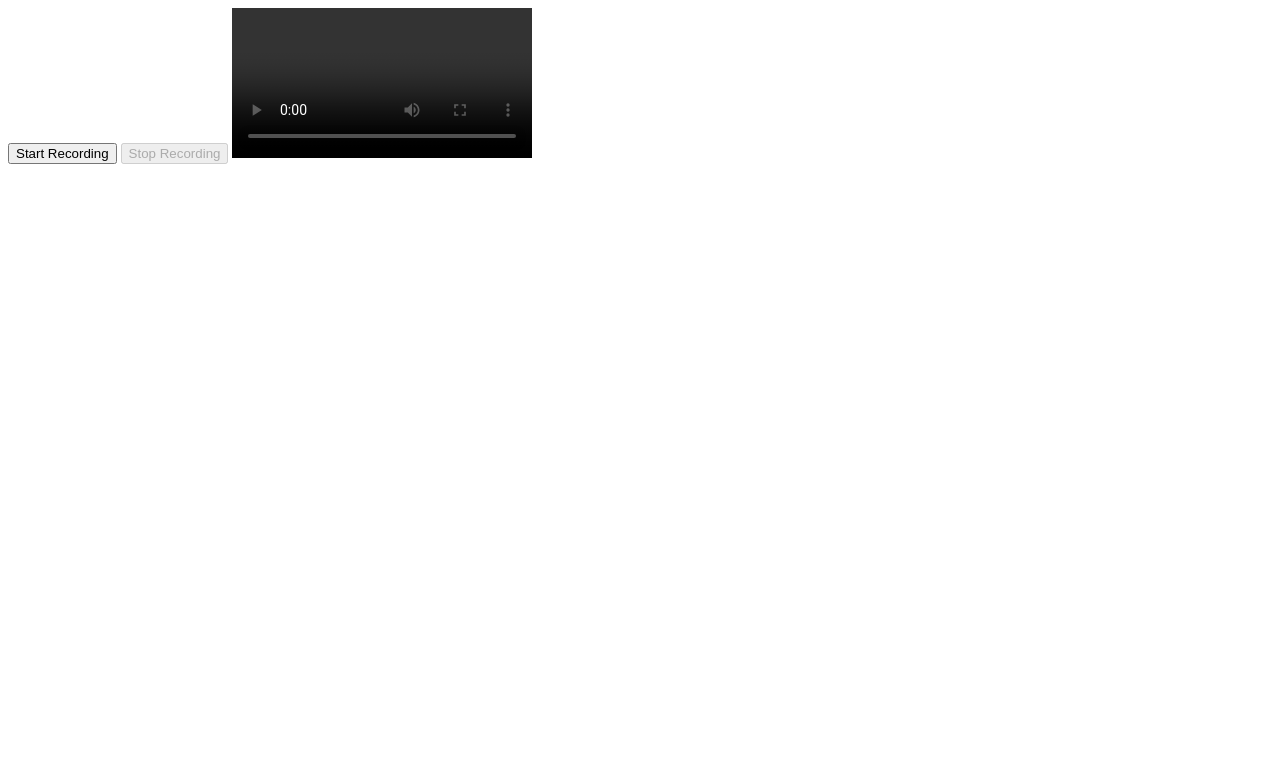
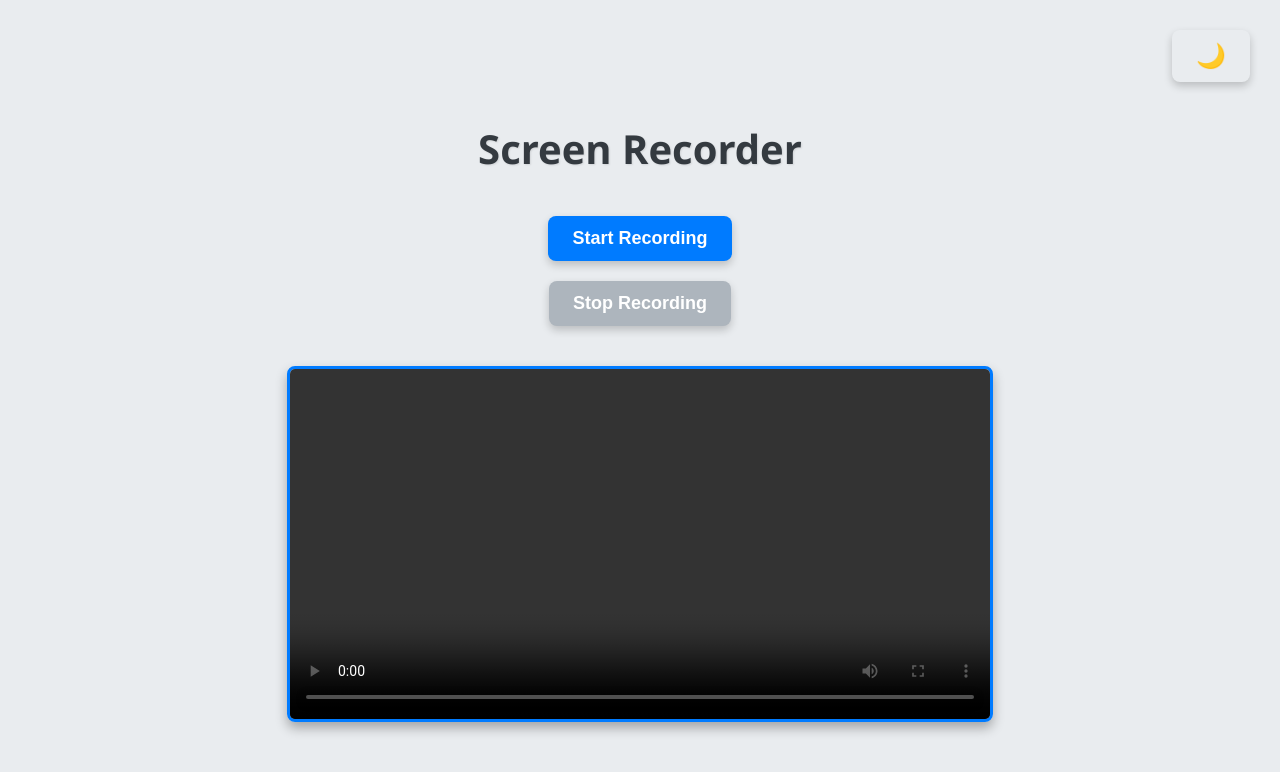
Before and after one commit to yigittcode/screen-recorder, a plain HTML site: page index.html in a window 1280 px wide. Drawn offline with Linux system fonts and the light colour scheme.

Commit message:
adding some styling

```diff
--- a/index.html
+++ b/index.html
@@ -4,49 +4,15 @@
   <meta charset="UTF-8">
   <meta name="viewport" content="width=device-width, initial-scale=1.0">
   <title>Screen Recorder</title>
+  <script src="./script.js" defer></script>
+  <link rel="stylesheet" href="style.css">
 </head>
 <body>
+  <h1>Screen Recorder</h1>
   <button id="startBtn">Start Recording</button>
   <button id="stopBtn" disabled>Stop Recording</button>
   <video id="recordedVideo" controls autoplay></video>
 
-  <script>
-    const startBtn = document.getElementById('startBtn');
-    const stopBtn = document.getElementById('stopBtn');
-    const recordedVideo = document.getElementById('recordedVideo');
-    let mediaRecorder;
-    let recordedChunks = [];
 
-    startBtn.addEventListener('click', async () => {
-      const stream = await navigator.mediaDevices.getDisplayMedia({
-        video: true,
-        audio: true
-      });
-      mediaRecorder = new MediaRecorder(stream);
-
-      mediaRecorder.ondataavailable = (event) => {
-        if (event.data.size > 0) {
-          recordedChunks.push(event.data);
-        }
-      };
-
-      mediaRecorder.onstop = () => {
-        const blob = new Blob(recordedChunks, { type: 'video/webm' });
-        const url = URL.createObjectURL(blob);
-        recordedVideo.src = url;
-        recordedChunks = [];
-      };
-
-      mediaRecorder.start();
-      startBtn.disabled = true;
-      stopBtn.disabled = false;
-    });
-
-    stopBtn.addEventListener('click', () => {
-      mediaRecorder.stop();
-      startBtn.disabled = false;
-      stopBtn.disabled = true;
-    });
-  </script>
 </body>
 </html>
--- /dev/null
+++ b/script.js
@@ -0,0 +1,47 @@
+const startBtn = document.getElementById('startBtn');
+const stopBtn = document.getElementById('stopBtn');
+const recordedVideo = document.getElementById('recordedVideo');
+let mediaRecorder;
+let recordedChunks = [];
+
+startBtn.addEventListener('click', async () => {
+    const stream = await navigator.mediaDevices.getDisplayMedia({
+        video: true,
+        audio: true
+    });
+    mediaRecorder = new MediaRecorder(stream);
+
+    mediaRecorder.ondataavailable = (event) => {
+        if (event.data.size > 0) {
+            recordedChunks.push(event.data);
+        }
+    };
+
+    mediaRecorder.onstop = () => {
+        const blob = new Blob(recordedChunks, { type: 'video/webm' });
+        const url = URL.createObjectURL(blob);
+        recordedVideo.src = url;
+        recordedChunks = [];
+    };
+
+    mediaRecorder.start();
+    startBtn.disabled = true;
+    stopBtn.disabled = false;
+});
+
+stopBtn.addEventListener('click', () => {
+    mediaRecorder.stop();
+    startBtn.disabled = false;
+    stopBtn.disabled = true;
+});
+
+const toggleDarkMode = () => {
+    document.body.classList.toggle('dark-mode');
+    darkModeBtn.innerText = document.body.classList.contains('dark-mode') ? '☀️' : '🌙';
+};
+
+const darkModeBtn = document.createElement('button');
+darkModeBtn.id = 'darkModeBtn';
+darkModeBtn.innerText = '🌙';
+darkModeBtn.addEventListener('click', toggleDarkMode);
+document.body.appendChild(darkModeBtn);
--- /dev/null
+++ b/style.css
@@ -0,0 +1,93 @@
+ body {
+     display: flex;
+     flex-direction: column;
+     align-items: center;
+     justify-content: center;
+     height: 100vh;
+     background-color: #e9ecef;
+     font-family: 'Segoe UI', Tahoma, Geneva, Verdana, sans-serif;
+     color: #495057;
+ }
+
+ h1 {
+     margin-bottom: 30px;
+     font-size: 2.5em;
+     text-align: center;
+     color: #343a40;
+     text-shadow: 1px 1px 2px rgba(0, 0, 0, 0.1);
+ }
+
+ button {
+     padding: 12px 24px;
+     margin: 10px;
+     border: none;
+     border-radius: 8px;
+     background-color: #007bff;
+     color: white;
+     font-size: 18px;
+     font-weight: bold;
+     cursor: pointer;
+     transition: background-color 0.3s, transform 0.2s;
+     box-shadow: 0 4px 8px rgba(0, 0, 0, 0.2);
+ }
+
+ button:disabled {
+     background-color: #adb5bd;
+     cursor: not-allowed;
+ }
+
+ button:hover:not(:disabled) {
+     background-color: #0056b3;
+     transform: translateY(-2px);
+ }
+
+ video {
+     margin-top: 30px;
+     border: 3px solid #007bff;
+     border-radius: 8px;
+     width: 80%;
+     max-width: 700px;
+     box-shadow: 0 6px 12px rgba(0, 0, 0, 0.3);
+ }
+
+ .dark-mode {
+     background-color: #343a40;
+     color: #e9ecef;
+ }
+
+ .dark-mode h1 {
+     color: #adb5bd;
+ }
+
+ .dark-mode button {
+     background-color: #495057;
+     color: #e9ecef;
+ }
+
+ .dark-mode button:hover:not(:disabled) {
+     background-color: #6c757d;
+ }
+
+ .dark-mode video {
+     border-color: #495057;
+ }
+
+ .dark-mode {
+     transition: background-color 0.3s, color 0.3s;
+ }
+
+ #darkModeBtn {
+     position: absolute;
+     top: 20px;
+     right: 20px;
+     background: none;
+     border: none;
+     cursor: pointer;
+     font-size: 24px;
+     color: #495057;
+     transition: color 0.3s;
+ }
+
+ .dark-mode #darkModeBtn {
+     color: #e9ecef;
+ }
```
Also changed, not shown: 1 other file.
